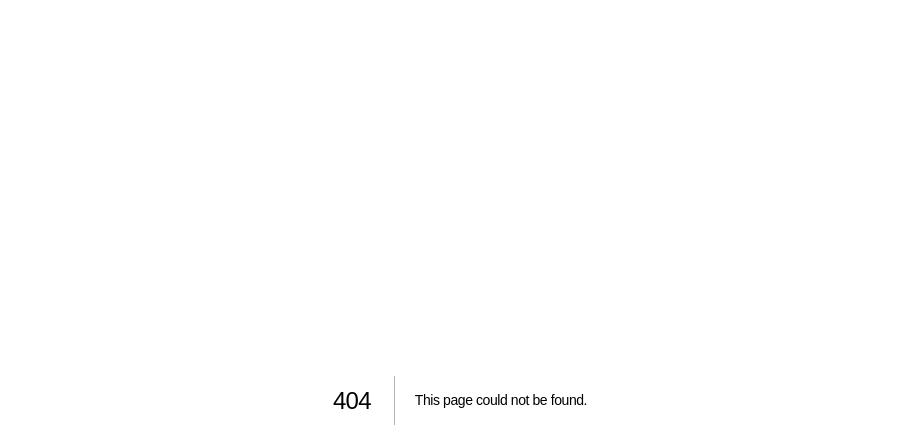
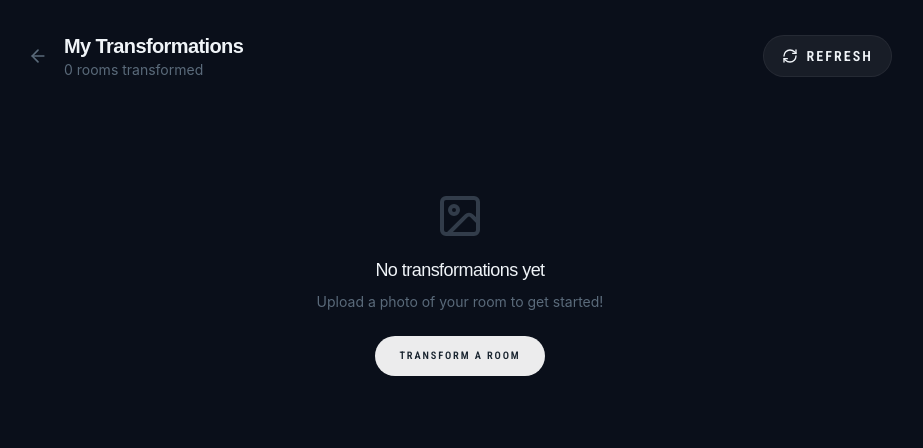
Before and after one commit to grayhaven7/LoftieAI, a Next.js app: page /dashboard in a window 1280 px wide. Before the commit this address had no page. Shown: the top 448 px of the page, without its empty margins (180-1103 px from the left). Built offline with nearby package versions, Linux system fonts and the light colour scheme; a web font is replaced by a local one.

Commit message:
feat: public user dashboard replacing admin link
- New /dashboard page showing only current browser's transformations
- Uses existing /api/transformations/mine endpoint (browser ID filtered)
- No password required — users see only their own photos
- Admin panel still accessible at /admin for Sejal

```diff
--- /dev/null
+++ b/src/app/dashboard/page.tsx
@@ -0,0 +1,150 @@
+'use client';
+
+import { useState, useEffect } from 'react';
+import { motion } from 'framer-motion';
+import { ArrowLeft, RefreshCw, Image as ImageIcon } from 'lucide-react';
+import Link from 'next/link';
+
+interface TransformationRecord {
+  id: string;
+  beforeImageUrl: string;
+  afterImageUrl: string;
+  createdAt: string;
+  status: 'processing' | 'completed' | 'failed';
+  declutteringPlan?: string;
+}
+
+export default function DashboardPage() {
+  const [transformations, setTransformations] = useState<TransformationRecord[]>([]);
+  const [loading, setLoading] = useState(true);
+  const [refreshing, setRefreshing] = useState(false);
+
+  const fetchMyTransformations = async () => {
+    try {
+      let browserId = localStorage.getItem('loftie-browser-id');
+      if (!browserId) {
+        setLoading(false);
+        return;
+      }
+
+      const response = await fetch(`/api/transformations/mine?browserId=${browserId}`, {
+        cache: 'no-store',
+      });
+
+      if (!response.ok) {
+        setTransformations([]);
+        return;
+      }
+
+      const data = await response.json();
+      setTransformations(data.transformations || []);
+    } catch {
+      setTransformations([]);
+    } finally {
+      setLoading(false);
+      setRefreshing(false);
+    }
+  };
+
+  useEffect(() => {
+    fetchMyTransformations();
+  }, []);
+
+  const handleRefresh = () => {
+    setRefreshing(true);
+    fetchMyTransformations();
+  };
+
+  return (
+    <div className="min-h-screen bg-[var(--color-bg-primary)]">
+      <div className="max-w-4xl mx-auto px-4 py-8">
+        {/* Header */}
+        <div className="flex items-center justify-between mb-8">
+          <div className="flex items-center gap-4">
+            <Link href="/" className="text-[var(--color-text-muted)] hover:text-[var(--color-text-primary)] transition-colors">
+              <ArrowLeft className="w-5 h-5" />
+            </Link>
+            <div>
+              <h1 className="text-xl font-semibold text-[var(--color-text-primary)]">My Transformations</h1>
+              <p className="text-sm text-[var(--color-text-muted)]">{transformations.length} room{transformations.length !== 1 ? 's' : ''} transformed</p>
+            </div>
+          </div>
+          <button
+            onClick={handleRefresh}
+            disabled={refreshing}
+            className="btn-secondary flex items-center gap-2 text-sm"
+          >
+            <RefreshCw className={`w-4 h-4 ${refreshing ? 'animate-spin' : ''}`} />
+            Refresh
+          </button>
+        </div>
+
+        {/* Loading */}
+        {loading && (
+          <div className="flex items-center justify-center py-20">
+            <div className="text-[var(--color-text-muted)] text-sm">Loading your transformations...</div>
+          </div>
+        )}
+
+        {/* Empty state */}
+        {!loading && transformations.length === 0 && (
+          <div className="text-center py-20">
+            <ImageIcon className="w-12 h-12 text-[var(--color-text-muted)] mx-auto mb-4 opacity-50" />
+            <h2 className="text-lg font-medium text-[var(--color-text-primary)] mb-2">No transformations yet</h2>
+            <p className="text-sm text-[var(--color-text-muted)] mb-6">Upload a photo of your room to get started!</p>
+            <Link href="/" className="btn-primary">
+              Transform a Room
+            </Link>
+          </div>
+        )}
+
+        {/* Grid */}
+        {!loading && transformations.length > 0 && (
+          <div className="grid grid-cols-1 md:grid-cols-2 gap-6">
+            {transformations.map((t, i) => (
+              <motion.div
+                key={t.id}
+                initial={{ opacity: 0, y: 20 }}
+                animate={{ opacity: 1, y: 0 }}
+                transition={{ delay: i * 0.05 }}
+              >
+                <Link href={`/results/${t.id}`} className="block group">
+                  <div className="bg-[rgba(255,255,255,0.03)] border border-[var(--glass-border)] rounded-lg overflow-hidden hover:border-[var(--color-accent)]/30 transition-all">
+                    <div className="grid grid-cols-2 gap-0.5 bg-[var(--color-bg-secondary)]">
+                      {t.beforeImageUrl && (
+                        <div className="aspect-[4/3] relative">
+                          <img src={t.beforeImageUrl} alt="Before" className="w-full h-full object-cover" />
+                          <span className="absolute top-2 left-2 text-[10px] bg-black/60 text-white px-1.5 py-0.5 rounded">Before</span>
+                        </div>
+                      )}
+                      {t.afterImageUrl && (
+                        <div className="aspect-[4/3] relative">
+                          <img src={t.afterImageUrl} alt="After" className="w-full h-full object-cover" />
+                          <span className="absolute top-2 left-2 text-[10px] bg-[var(--color-accent)]/80 text-white px-1.5 py-0.5 rounded">After</span>
+                        </div>
+                      )}
+                    </div>
+                    <div className="p-3">
+                      <div className="flex items-center justify-between">
+                        <span className="text-xs text-[var(--color-text-muted)]">
+                          {new Date(t.createdAt).toLocaleDateString('en-US', { month: 'short', day: 'numeric', year: 'numeric', hour: 'numeric', minute: '2-digit' })}
+                        </span>
+                        <span className={`text-[10px] px-2 py-0.5 rounded-full ${
+                          t.status === 'completed' ? 'bg-[var(--color-success)]/10 text-[var(--color-success)]' :
+                          t.status === 'processing' ? 'bg-[var(--color-accent)]/10 text-[var(--color-accent)]' :
+                          'bg-red-500/10 text-red-400'
+                        }`}>
+                          {t.status}
+                        </span>
+                      </div>
+                    </div>
+                  </div>
+                </Link>
+              </motion.div>
+            ))}
+          </div>
+        )}
+      </div>
+    </div>
+  );
+}
--- a/src/app/page.tsx
+++ b/src/app/page.tsx
@@ -369,7 +369,7 @@ export default function Home() {
             <a href="#features" className="nav-item hidden sm:block">
               How it Works
             </a>
-            <a href="/admin" className="nav-item">
+            <a href="/dashboard" className="nav-item">
               Dashboard
             </a>
           </motion.div>
```
